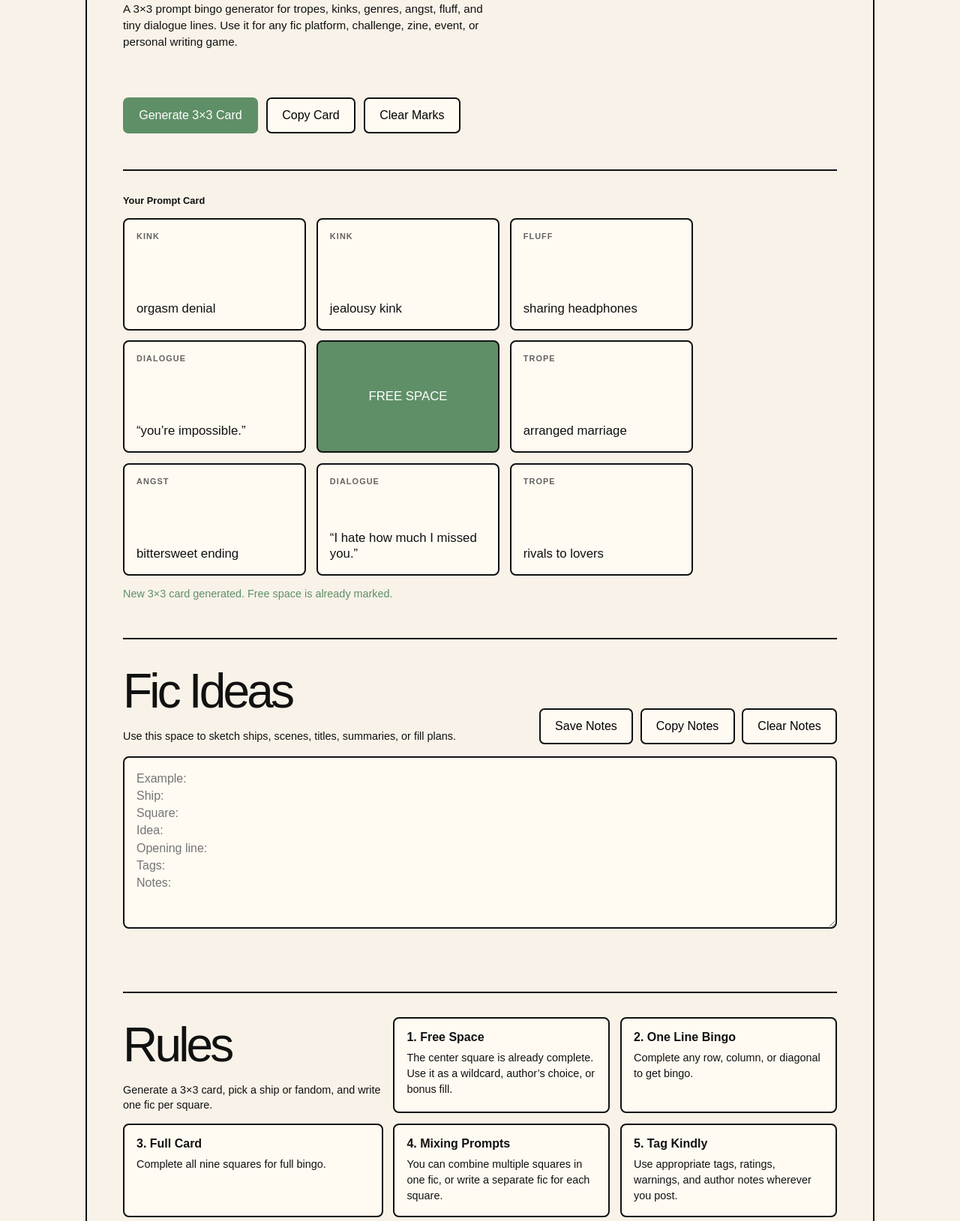
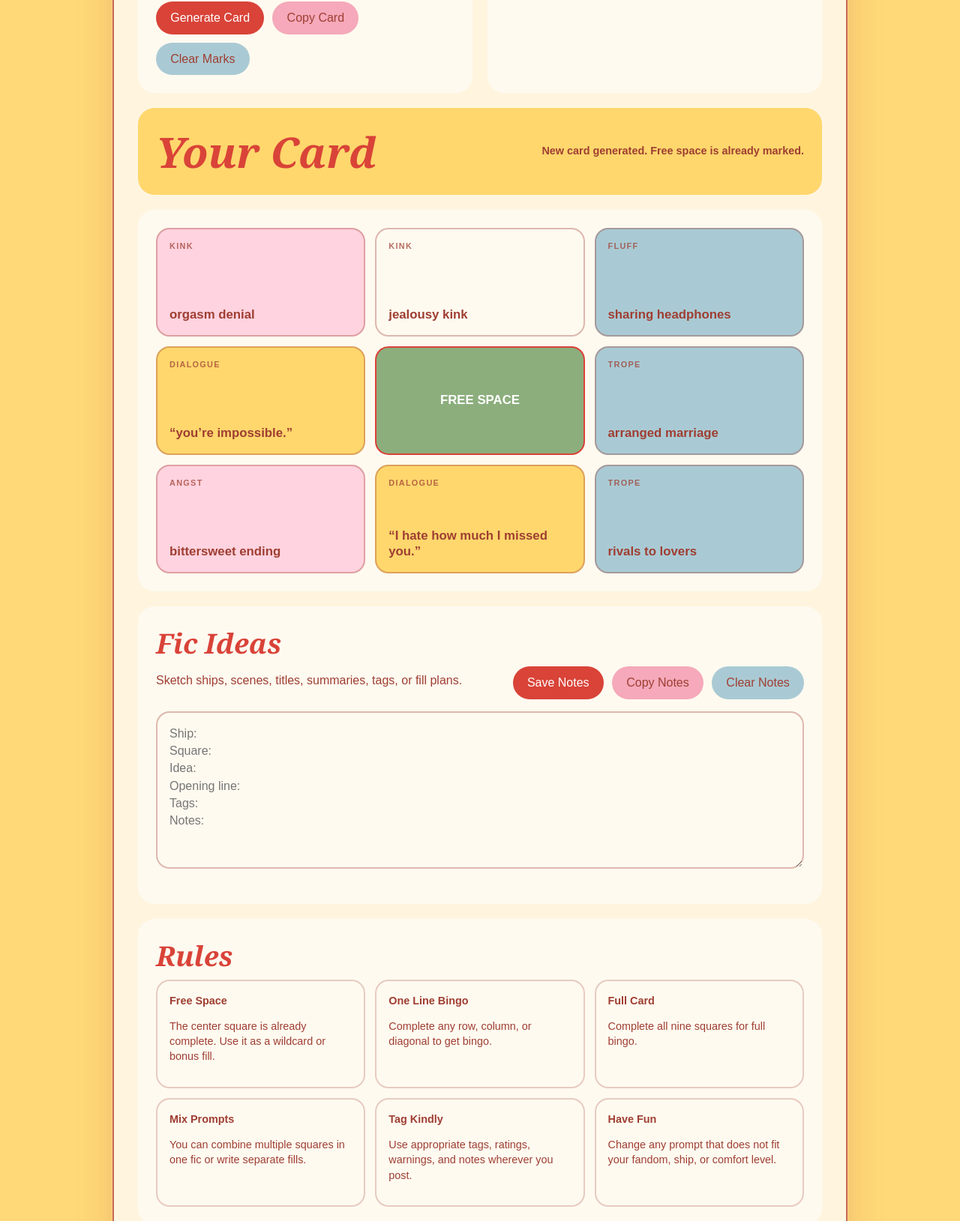
Before and after one commit to himepop/akotsk, a plain HTML site: page index.html in a window 1280 px wide. Shown: the part 537-2166 px from the top of the page at 75% size. Drawn offline with Linux system fonts and the light colour scheme.

Commit message:
Update index.html

```diff
--- a/index.html
+++ b/index.html
@@ -3,15 +3,20 @@
 <head>
   <meta charset="UTF-8" />
   <meta name="viewport" content="width=device-width, initial-scale=1.0" />
-  <title>Fandom 3x3 Prompt Bingo</title>
+  <title>Fandom Bingo Club</title>
 
   <style>
     :root {
-      --cream: #f8f2e8;
-      --ink: #111;
-      --green: #5f8f66;
-      --blue: #4f82bd;
-      --soft: #fffaf2;
+      --bg: #ffd978;
+      --cream: #fff5df;
+      --soft: #fffaf0;
+      --ink: #9f3e32;
+      --red: #d94338;
+      --pink: #f5a9ba;
+      --blue: #a9cad4;
+      --yellow: #ffd76d;
+      --green: #8cae7d;
+      --border: #c76a5b;
     }
 
     * { box-sizing: border-box; }
@@ -19,135 +24,164 @@
     body {
       margin: 0;
       min-height: 100vh;
-      background: var(--cream);
+      background: var(--bg);
       color: var(--ink);
       font-family: Arial, Helvetica, sans-serif;
+      padding: 3rem 1rem;
     }
 
-    .page {
-      width: min(1100px, 100%);
-      margin: 0 auto;
-      padding: 4rem 1.5rem;
-    }
-
-    .site-frame {
-      border: 2px solid var(--ink);
-      border-radius: 20px;
-      padding: clamp(1.5rem, 4vw, 3rem);
-      min-height: 80vh;
+    .app {
+      width: min(980px, 100%);
+      margin: auto;
       background: var(--cream);
+      border: 2px solid var(--border);
+      border-radius: 24px;
+      padding: clamp(1rem, 3vw, 2rem);
+      box-shadow: 0 20px 50px rgba(159, 62, 50, 0.18);
     }
 
     .topbar {
       display: flex;
       justify-content: space-between;
       align-items: center;
-      font-size: 0.75rem;
-      margin-bottom: 3rem;
+      margin-bottom: 2rem;
+      font-size: 0.8rem;
     }
 
     .logo {
+      width: 34px;
+      height: 34px;
+      border-radius: 50%;
+      background: var(--pink);
+      display: grid;
+      place-items: center;
       font-weight: 800;
-      letter-spacing: 0.04em;
     }
 
     .nav {
+      background: #ffd3df;
+      border-radius: 999px;
+      padding: 0.35rem;
       display: flex;
-      gap: 1rem;
-      opacity: 0.75;
+      gap: 0.25rem;
+    }
+
+    .nav span {
+      padding: 0.45rem 0.8rem;
+      border-radius: 999px;
+    }
+
+    .nav span:first-child {
+      background: var(--red);
+      color: white;
     }
 
     .hero {
       display: grid;
-      grid-template-columns: 1fr auto;
-      gap: 2rem;
-      align-items: start;
-      margin-bottom: 3rem;
+      grid-template-columns: 1fr 1fr;
+      gap: 1.25rem;
+      margin-bottom: 1.25rem;
+    }
+
+    .hero-card,
+    .panel,
+    .notes-section,
+    .rules-section {
+      background: var(--soft);
+      border-radius: 22px;
+      padding: 1.5rem;
     }
 
     h1 {
+      font-family: Georgia, serif;
+      font-size: clamp(3rem, 8vw, 6rem);
+      line-height: 0.9;
       margin: 0;
-      font-size: clamp(3.4rem, 10vw, 8rem);
-      line-height: 0.88;
-      letter-spacing: -0.08em;
-      font-weight: 400;
+      color: var(--red);
+      font-style: italic;
     }
 
-    .side-note {
-      max-width: 160px;
-      color: var(--green);
-      font-size: 1rem;
-      line-height: 1.15;
-      transform: rotate(-7deg);
-      margin-top: 1.4rem;
+    .subtitle {
+      margin-top: 1rem;
+      max-width: 420px;
+      line-height: 1.45;
+      font-size: 0.95rem;
     }
 
-    .intro {
-      max-width: 500px;
-      font-size: 0.95rem;
-      line-height: 1.45;
-      margin-top: 1.5rem;
+    .info-card h2 {
+      font-family: Georgia, serif;
+      font-size: 3rem;
+      margin: 0 0 0.5rem;
+      color: var(--red);
     }
 
-    .button-row {
+    .info-card p {
+      line-height: 1.45;
+      font-size: 0.95rem;
+    }
+
+    .controls {
       display: flex;
       flex-wrap: wrap;
       gap: 0.7rem;
-      margin: 2rem 0 2.5rem;
+      margin-top: 1.2rem;
     }
 
     button {
-      border: 2px solid var(--ink);
-      background: var(--soft);
+      border: none;
+      border-radius: 999px;
+      background: var(--red);
+      color: white;
       padding: 0.8rem 1.2rem;
-      border-radius: 7px;
       font: inherit;
       cursor: pointer;
       transition: 0.15s ease;
     }
 
     button:hover {
-      background: var(--ink);
-      color: var(--cream);
+      transform: translateY(-2px);
+      filter: brightness(0.95);
     }
 
-    .primary {
-      background: var(--green);
-      color: white;
-      border-color: var(--green);
+    .secondary { background: var(--pink); color: var(--ink); }
+    .blue-btn { background: var(--blue); color: var(--ink); }
+
+    .bingo-banner {
+      background: var(--yellow);
+      border-radius: 22px;
+      padding: 1.25rem 1.5rem;
+      margin: 1.25rem 0;
+      display: flex;
+      justify-content: space-between;
+      gap: 1rem;
+      align-items: center;
     }
 
-    .primary:hover {
-      background: var(--ink);
-      border-color: var(--ink);
+    .bingo-banner h2 {
+      font-family: Georgia, serif;
+      font-style: italic;
+      font-size: clamp(2rem, 5vw, 3.5rem);
+      margin: 0;
+      color: var(--red);
     }
 
-    .bingo-section,
-    .notes-section,
-    .rules-section {
-      margin-top: 3rem;
-      border-top: 2px solid var(--ink);
-      padding-top: 2rem;
-    }
-
-    .section-label {
-      font-size: 0.8rem;
-      margin-bottom: 1rem;
+    .status {
+      min-height: 1.2rem;
+      font-size: 0.9rem;
       font-weight: 700;
     }
 
     .bingo-grid {
       display: grid;
       grid-template-columns: repeat(3, 1fr);
-      gap: 0.85rem;
-      max-width: 760px;
+      gap: 0.8rem;
     }
 
     .square {
-      min-height: 150px;
-      border: 2px solid var(--ink);
-      border-radius: 8px;
+      min-height: 145px;
       background: var(--soft);
+      border: 2px solid rgba(159, 62, 50, 0.35);
+      border-radius: 18px;
       padding: 1rem;
       display: flex;
       flex-direction: column;
@@ -156,266 +190,259 @@
       transition: 0.15s ease;
     }
 
+    .square:nth-child(odd) { background: #ffd3df; }
+    .square:nth-child(3n) { background: var(--blue); }
+    .square:nth-child(4n) { background: var(--yellow); }
+
     .square:hover {
       transform: translateY(-3px);
     }
 
     .square.done {
-      background: var(--green);
+      background: var(--red);
       color: white;
+      border-color: var(--red);
     }
 
     .category {
       font-size: 0.68rem;
       text-transform: uppercase;
-      letter-spacing: 0.1em;
-      opacity: 0.65;
-      font-weight: 700;
+      letter-spacing: 0.12em;
+      font-weight: 800;
+      opacity: 0.75;
     }
 
     .prompt {
       font-size: 1.05rem;
       line-height: 1.25;
+      font-weight: 700;
     }
 
     .free {
-      background: var(--blue);
+      background: var(--green) !important;
       color: white;
       text-align: center;
       justify-content: center;
     }
 
-    .free .category {
-      display: none;
-    }
+    .free .category { display: none; }
 
-    .status {
-      margin-top: 1rem;
-      min-height: 1.2rem;
-      color: var(--green);
-      font-size: 0.9rem;
+    .notes-section,
+    .rules-section {
+      margin-top: 1.25rem;
     }
 
     .notes-header {
-      display: grid;
-      grid-template-columns: 1fr auto;
+      display: flex;
+      justify-content: space-between;
       gap: 1rem;
       align-items: end;
       margin-bottom: 1rem;
     }
 
-    .notes-section h2,
-    .rules-section h2 {
-      margin: 0 0 0.8rem;
-      font-size: clamp(2rem, 5vw, 4rem);
-      letter-spacing: -0.06em;
-      font-weight: 400;
-    }
-
-    .notes-section p,
-    .rules-section p {
-      margin: 0;
-      line-height: 1.45;
-      font-size: 0.9rem;
-    }
-
-    .notes-buttons {
-      display: flex;
-      flex-wrap: wrap;
-      gap: 0.6rem;
-      justify-content: flex-end;
+    h3 {
+      font-family: Georgia, serif;
+      font-size: 2.3rem;
+      color: var(--red);
+      font-style: italic;
+      margin: 0 0 0.4rem;
     }
 
     textarea {
       width: 100%;
-      min-height: 230px;
+      min-height: 210px;
       resize: vertical;
-      border: 2px solid var(--ink);
-      border-radius: 8px;
-      background: var(--soft);
-      color: var(--ink);
+      border: 2px solid rgba(159, 62, 50, 0.35);
+      border-radius: 18px;
+      background: #fffaf0;
       padding: 1rem;
       font: inherit;
+      color: var(--ink);
       line-height: 1.45;
     }
 
     textarea:focus {
       outline: none;
-      border-color: var(--green);
-    }
-
-    .notes-status {
-      margin-top: 0.8rem;
+      border-color: var(--red);
     }
 
     .rules-grid {
       display: grid;
-      grid-template-columns: 1.2fr 1fr 1fr;
-      gap: 0.85rem;
+      grid-template-columns: repeat(3, 1fr);
+      gap: 0.8rem;
     }
 
     .rule-card {
-      border: 2px solid var(--ink);
-      border-radius: 8px;
+      background: #fffaf0;
+      border-radius: 18px;
+      border: 2px solid rgba(159, 62, 50, 0.25);
       padding: 1rem;
-      background: var(--soft);
+      line-height: 1.4;
+      font-size: 0.9rem;
     }
 
-    .rule-card strong {
-      display: block;
-      margin-bottom: 0.5rem;
+    .footer {
+      margin-top: 1.25rem;
+      background: var(--red);
+      color: white;
+      border-radius: 22px;
+      padding: 2rem;
+      display: flex;
+      justify-content: space-between;
+      gap: 1rem;
+      flex-wrap: wrap;
     }
 
-    .grass {
-      height: 110px;
-      background: var(--green);
-      margin: 4rem -3rem -3rem;
-      border-radius: 0 0 18px 18px;
+    .footer strong {
+      font-family: Georgia, serif;
+      font-size: 3rem;
+      font-style: italic;
     }
 
-    @media (max-width: 720px) {
+    @media (max-width: 760px) {
+      body { padding: 1rem; }
       .hero,
-      .notes-header {
+      .rules-grid {
         grid-template-columns: 1fr;
       }
 
-      .nav {
-        display: none;
+      .nav { display: none; }
+
+      .notes-header {
+        flex-direction: column;
+        align-items: flex-start;
       }
 
       .bingo-grid {
-        gap: 0.55rem;
+        gap: 0.5rem;
       }
 
       .square {
-        min-height: 120px;
+        min-height: 115px;
         padding: 0.7rem;
       }
 
       .prompt {
-        font-size: 0.82rem;
-      }
-
-      .rules-grid {
-        grid-template-columns: 1fr;
-      }
-
-      .notes-buttons {
-        justify-content: flex-start;
-      }
-
-      .grass {
-        margin-left: -1.5rem;
-        margin-right: -1.5rem;
+        font-size: 0.78rem;
       }
     }
   </style>
 </head>
 
 <body>
-  <main class="page">
-    <div class="site-frame">
+  <main class="app">
     <header class="topbar">
-        <div class="logo">FANDOM BINGO CLUB</div>
+      <div class="logo">f</div>
       <nav class="nav">
-          <span>Generate</span>
-          <span>Mark</span>
-          <span>Write</span>
-          <span>Copy</span>
+        <span>Bingo</span>
+        <span>Notes</span>
+        <span>Rules</span>
       </nav>
+      <div>Fandom Prompt Club</div>
     </header>
 
     <section class="hero">
-        <div>
-          <h1>PLAY.<br>WRITE.<br>YEARN.</h1>
-          <p class="intro">
-            A 3×3 prompt bingo generator for tropes, kinks, genres,
-            angst, fluff, and tiny dialogue lines. Use it for any fic platform,
-            challenge, zine, event, or personal writing game.
+      <div class="hero-card">
+        <h1>Play.<br>Write.<br>Yearn.</h1>
+        <p class="subtitle">
+          A 3×3 fandom bingo generator for tropes, kinks, genres, angst,
+          fluff, and tiny dialogue lines. Use it for any fic platform,
+          event, zine, or personal writing challenge.
         </p>
+
+        <div class="controls">
+          <button onclick="generateBingo()">Generate Card</button>
+          <button class="secondary" onclick="copyBingo()">Copy Card</button>
+          <button class="blue-btn" onclick="clearMarks()">Clear Marks</button>
+        </div>
       </div>
 
-        <div class="side-note">
-          a small place for fandom brainrot
+      <div class="hero-card info-card">
+        <h2>3×3</h2>
+        <p>
+          Click squares to mark them complete. The center free space starts
+          marked. Complete any row, column, or diagonal for bingo.
+        </p>
+        <p>
+          Save your fic ideas below, copy your card, and keep writing until
+          the brainrot becomes literature.
+        </p>
       </div>
     </section>
 
-      <div class="button-row">
-        <button class="primary" onclick="generateBingo()">Generate 3×3 Card</button>
-        <button onclick="copyBingo()">Copy Card</button>
-        <button onclick="clearMarks()">Clear Marks</button>
-      </div>
+    <section class="bingo-banner">
+      <h2>Your Card</h2>
+      <div class="status" id="status">Click a square to mark it complete.</div>
+    </section>
 
-      <section class="bingo-section">
-        <div class="section-label">Your Prompt Card</div>
+    <section class="panel">
       <div class="bingo-grid" id="bingoGrid"></div>
-        <div class="status" id="status">Click a square to mark it complete.</div>
     </section>
 
     <section class="notes-section">
       <div class="notes-header">
         <div>
-            <h2>Fic Ideas</h2>
-            <p>Use this space to sketch ships, scenes, titles, summaries, or fill plans.</p>
+          <h3>Fic Ideas</h3>
+          <p>Sketch ships, scenes, titles, summaries, tags, or fill plans.</p>
         </div>
 
-          <div class="notes-buttons">
+        <div class="controls">
           <button onclick="saveNotes()">Save Notes</button>
-            <button onclick="copyNotes()">Copy Notes</button>
-            <button onclick="clearNotes()">Clear Notes</button>
+          <button class="secondary" onclick="copyNotes()">Copy Notes</button>
+          <button class="blue-btn" onclick="clearNotes()">Clear Notes</button>
         </div>
       </div>
 
-        <textarea
-          id="ficNotes"
-          placeholder="Example:
-Ship:
+      <textarea id="ficNotes" placeholder="Ship:
 Square:
 Idea:
 Opening line:
 Tags:
-Notes:"
-        ></textarea>
+Notes:"></textarea>
 
-        <div class="status notes-status" id="notesStatus"></div>
+      <div class="status" id="notesStatus"></div>
     </section>
 
     <section class="rules-section">
+      <h3>Rules</h3>
+
       <div class="rules-grid">
-          <div>
-            <h2>Rules</h2>
-            <p>Generate a 3×3 card, pick a ship or fandom, and write one fic per square.</p>
+        <div class="rule-card">
+          <strong>Free Space</strong>
+          <p>The center square is already complete. Use it as a wildcard or bonus fill.</p>
         </div>
 
         <div class="rule-card">
-            <strong>1. Free Space</strong>
-            <p>The center square is already complete. Use it as a wildcard, author’s choice, or bonus fill.</p>
-          </div>
-
-          <div class="rule-card">
-            <strong>2. One Line Bingo</strong>
+          <strong>One Line Bingo</strong>
           <p>Complete any row, column, or diagonal to get bingo.</p>
         </div>
 
         <div class="rule-card">
-            <strong>3. Full Card</strong>
+          <strong>Full Card</strong>
           <p>Complete all nine squares for full bingo.</p>
         </div>
 
         <div class="rule-card">
-            <strong>4. Mixing Prompts</strong>
-            <p>You can combine multiple squares in one fic, or write a separate fic for each square.</p>
+          <strong>Mix Prompts</strong>
+          <p>You can combine multiple squares in one fic or write separate fills.</p>
         </div>
 
         <div class="rule-card">
-            <strong>5. Tag Kindly</strong>
-            <p>Use appropriate tags, ratings, warnings, and author notes wherever you post.</p>
+          <strong>Tag Kindly</strong>
+          <p>Use appropriate tags, ratings, warnings, and notes wherever you post.</p>
+        </div>
+
+        <div class="rule-card">
+          <strong>Have Fun</strong>
+          <p>Change any prompt that does not fit your fandom, ship, or comfort level.</p>
         </div>
       </div>
     </section>
 
-      <div class="grass"></div>
-    </div>
+    <footer class="footer">
+      <strong>Fandom Bingo</strong>
+      <span>made for prompts, yearning, and unfinished drafts</span>
+    </footer>
   </main>
 
   <script>
@@ -509,14 +536,13 @@ Notes:"
       const pool = makePool();
 
       currentCard = pool.slice(0, 8);
-
       currentCard.splice(4, 0, {
         category: "free",
         text: "FREE SPACE"
       });
 
       renderBingo();
-      setStatus("New 3×3 card generated. Free space is already marked.");
+      setStatus("New card generated. Free space is already marked.");
     }
 
     function renderBingo() {
@@ -573,11 +599,11 @@ Notes:"
       const allDone = done.every(Boolean);
 
       if (allDone) {
-        setStatus("FULL BINGO! Catastrophic fandom achievement unlocked.");
+        setStatus("FULL BINGO! Fandom achievement unlocked.");
       } else if (completedLines.length > 0) {
-        setStatus("BINGO LINE! One row of brainrot complete.");
+        setStatus("BINGO LINE! One row complete.");
       } else {
-        setStatus("Keep going — the fic gremlins believe in you.");
+        setStatus("Keep going — your fic idea is cooking.");
       }
     }
 
@@ -595,7 +621,7 @@ Notes:"
         await navigator.clipboard.writeText(text);
         setStatus("Card copied to clipboard.");
       } catch {
-        setStatus("Copy failed. Select the card manually.");
+        setStatus("Copy failed. Select manually.");
       }
     }
 
@@ -615,41 +641,34 @@ Notes:"
 
     function saveNotes() {
       localStorage.setItem("fandomBingoNotes", ficNotes.value);
-      setNotesStatus("Notes saved in this browser.");
+      notesStatus.textContent = "Notes saved in this browser.";
     }
 
     async function copyNotes() {
       const notes = ficNotes.value.trim();
 
       if (!notes) {
-        setNotesStatus("Write some notes first.");
+        notesStatus.textContent = "Write some notes first.";
         return;
       }
 
       try {
         await navigator.clipboard.writeText(notes);
-        setNotesStatus("Notes copied to clipboard.");
+        notesStatus.textContent = "Notes copied to clipboard.";
       } catch {
-        setNotesStatus("Copy failed. Select the notes manually.");
+        notesStatus.textContent = "Copy failed. Select manually.";
       }
     }
 
     function clearNotes() {
       ficNotes.value = "";
       localStorage.removeItem("fandomBingoNotes");
-      setNotesStatus("Notes cleared.");
+      notesStatus.textContent = "Notes cleared.";
     }
 
     function loadNotes() {
       const savedNotes = localStorage.getItem("fandomBingoNotes");
-
-      if (savedNotes) {
-        ficNotes.value = savedNotes;
-      }
-    }
-
-    function setNotesStatus(message) {
-      notesStatus.textContent = message;
+      if (savedNotes) ficNotes.value = savedNotes;
     }
 
     generateBingo();
```
Lines whose indentation alone changed are shown as unchanged.
